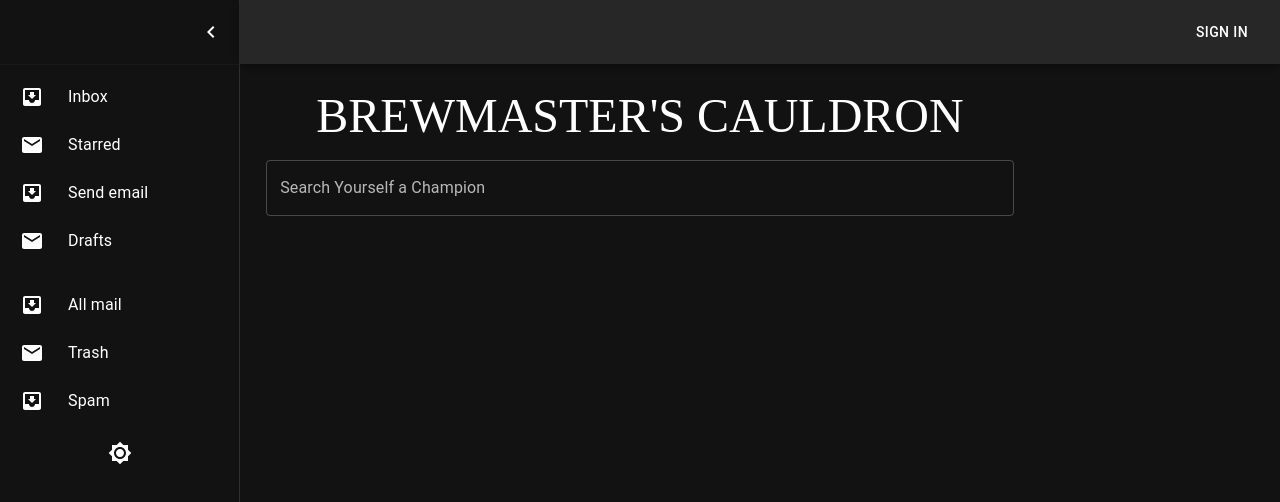
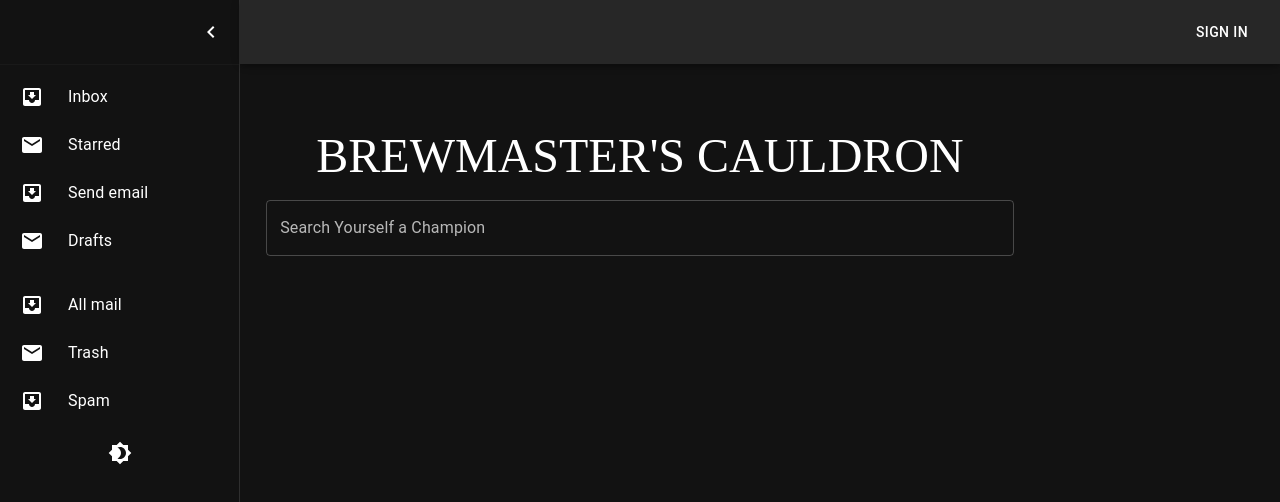
Before and after one commit to mariadoan247/brew-masters-cauldron, a React (Create React App) app: page / in a window 1280 px wide. Shown: the top 502 px of the page. Built offline with nearby package versions, Linux system fonts and the light colour scheme.

Commit message:
finished building login page and fixed syncing toggled theme

```diff
--- a/src/App.js
+++ b/src/App.js
@@ -31,8 +31,8 @@ const theme = React.useMemo(
       <Router>
         <div className="container">
           <Routes>
-          <Route path="/" element={<TodosList />} />
-          <Route path="/signin" element={<SignIn colorMode={colorMode} mode={mode} />} />
+            <Route path="/" element={<TodosList mode={mode} theme={theme} colorMode={colorMode} />} />
+            <Route path="/signin" element={<SignIn mode={mode} theme={theme} />} />
             <Route path="/create" element={<CreateTodo />} />
 
           </Routes>
--- a/src/components/homePage.component.js
+++ b/src/components/homePage.component.js
@@ -19,7 +19,7 @@ import ListItemIcon from "@mui/material/ListItemIcon";
 import ListItemText from "@mui/material/ListItemText";
 import InboxIcon from "@mui/icons-material/MoveToInbox";
 import MailIcon from "@mui/icons-material/Mail";
-import { ThemeProvider, createTheme } from "@mui/material/styles";
+import { ThemeProvider } from "@mui/material/styles";
 import Brightness4Icon from "@mui/icons-material/Brightness4";
 import Brightness7Icon from "@mui/icons-material/Brightness7";
 import { useNavigate } from 'react-router-dom';
@@ -95,7 +95,7 @@ const Drawer = styled(MuiDrawer, {
 
 
 
-export default function App() {
+export default function MyApp({ mode, theme, colorMode }) {
   const [open, setOpen] = React.useState(false);
 
   const handleDrawerClose = () => {
@@ -118,25 +118,6 @@ export default function App() {
     e.stopPropagation(); // Stop event propagation to prevent the navbar from opening
   };
 
-  const [mode, setMode] = React.useState('dark');
-  const colorMode = React.useMemo(
-    () => ({
-      toggleColorMode: () => {
-        setMode((prevMode) => (prevMode === 'dark' ? 'light' : 'dark'));
-      },
-    }),
-    [],
-  );
-
-  const theme = React.useMemo(
-    () =>
-      createTheme({
-        palette: {
-          mode,
-        },
-      }),
-    [mode],
-  );
 
   const Navigate = useNavigate();
 
@@ -164,7 +145,7 @@ export default function App() {
             <Button
               color="inherit" // Set the button color to blue
               sx={{ alignSelf: "center", marginLeft: "auto" }} // Center the button vertically
-              onClick={() => Navigate('/signin')}
+              onClick={() => Navigate('/signin', { mode, theme })}
             >
               Sign In
             </Button>
@@ -229,15 +210,15 @@ export default function App() {
               </ListItem>
             ))}
           </List>
-          <IconButton onClick={() => colorMode.toggleColorMode()}  color="inherit">
-            {theme.palette.mode === 'dark' ? <Brightness7Icon /> : <Brightness4Icon />}
+          <IconButton onClick={() => colorMode.toggleColorMode()} color="inherit">
+            {theme.palette.mode === theme ? <Brightness7Icon /> : <Brightness4Icon />}
           </IconButton>
 
         </Drawer>
         <Box component="main" sx={{ flexGrow: 1, p: 3, textAlign: "center" }}>
           <DrawerHeader />
           <div>
-            <Typography variant="h3" sx={{ marginBottom: 2, fontFamily: "Baskervville"}}>
+            <Typography variant="h3" sx={{ marginTop: 5, marginBottom: 2, fontFamily: "Baskervville" }}>
               BREWMASTER'S CAULDRON
             </Typography>
             <TextField
@@ -248,6 +229,8 @@ export default function App() {
               onMouseEnter={handleTextFieldMouseEnter}
             />
           </div>
+
+
         </Box>
       </ThemeProvider>
     </Box>
--- a/src/components/signIn.component.js
+++ b/src/components/signIn.component.js
@@ -11,7 +11,8 @@ import Box from '@mui/material/Box';
 import LockOutlinedIcon from '@mui/icons-material/LockOutlined';
 import Typography from '@mui/material/Typography';
 import Container from '@mui/material/Container';
-import { createTheme, ThemeProvider } from '@mui/material/styles';
+import { ThemeProvider } from '@mui/material/styles';
+
 
 function Copyright(props) {
   return (
@@ -26,16 +27,11 @@ function Copyright(props) {
   );
 }
 
-// TODO remove, this demo shouldn't need to reset the theme.
 
-// const defaultTheme = createTheme();
-
-export default function SignIn({mode}) {
-  const defaultTheme = createTheme({
-    palette: {
-      mode,
-    },
-  });
+export default function SignIn({ mode, theme }) {
+  React.useEffect(() => {
+    console.log('SignIn mode updated:', mode);
+  }, [mode]);
 
   const handleSubmit = (event) => {
     event.preventDefault();
@@ -47,7 +43,7 @@ export default function SignIn({mode}) {
   };
 
   return (
-    <ThemeProvider theme={defaultTheme}>
+    <ThemeProvider theme={theme}>
       <Container component="main" maxWidth="xs">
         <CssBaseline />
         <Box
@@ -70,7 +66,7 @@ export default function SignIn({mode}) {
               required
               fullWidth
               id="email"
-              label="Email Address"å
+              label="Email Address" å
               name="email"
               autoComplete="email"
               autoFocus
```
Also changed, not shown: src/ThemeContext.js (added, +22 -0 lines). Lines whose indentation alone changed are shown as unchanged.
